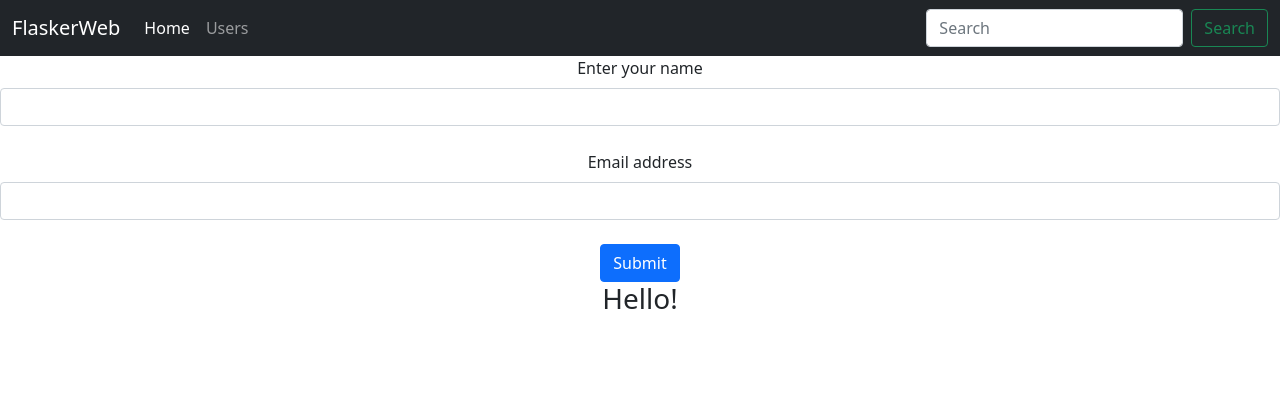
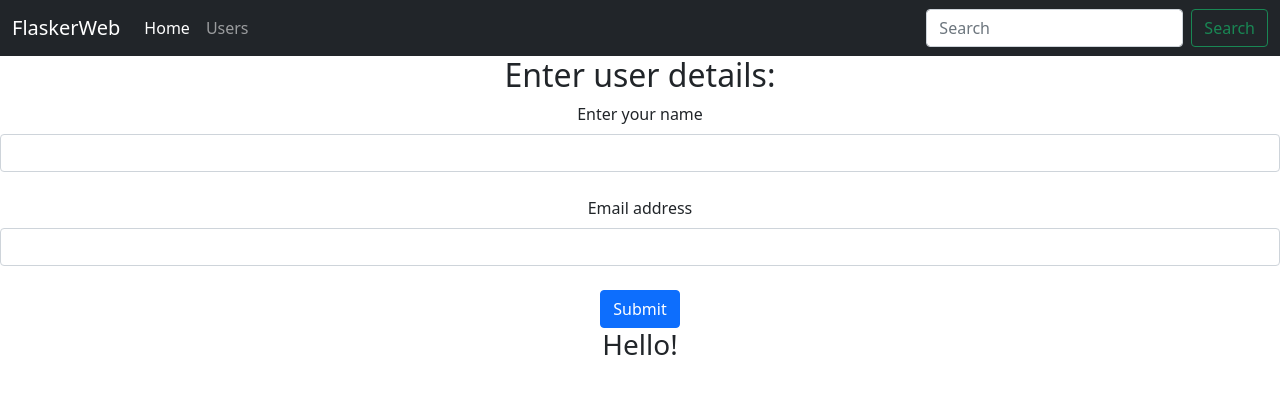
Before and after one commit to hisashiackerman/FlaskerWeb, a Flask app: page /users/add in a window 1280 px wide. Shown: the top 394 px of the page. Run offline with Flask 2, Linux system fonts and the light colour scheme; some libraries are stand-ins or nearby versions.

Commit message:
Added some html stuff

```diff
--- a/templates/user.html
+++ b/templates/user.html
@@ -13,6 +13,7 @@
     {% if name %}
     <h1>Hello {{name}}</h1>
     {% else %}
+    <h2>Enter user details:</h2>
     <form method="POST">
         {{ form.hidden_tag() }}
         {{ form.name.label(class = 'form-label')}}
```
